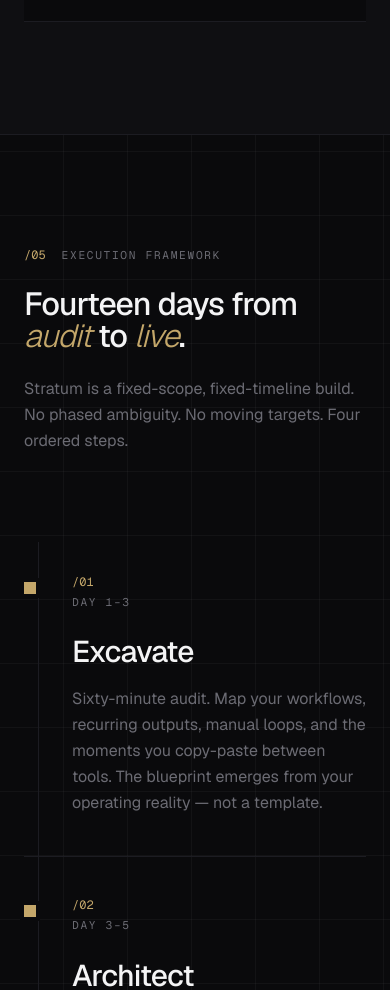
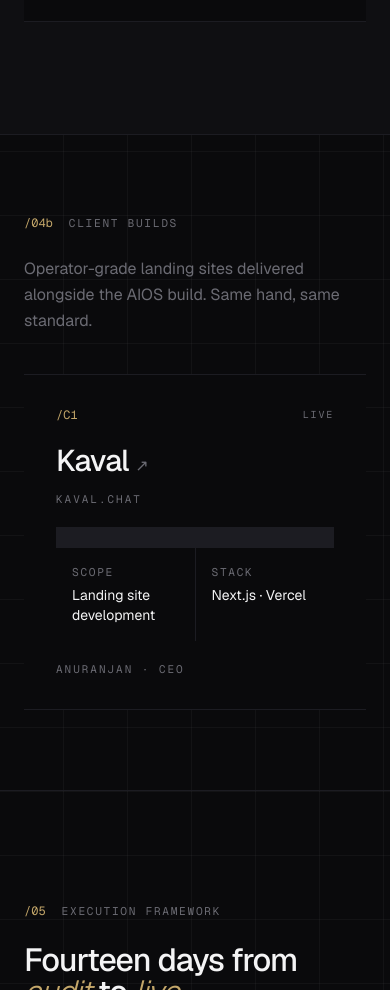
Before and after one commit to Jesseman-418/stratum, a Next.js app: page / in a window 390 px wide. Shown: the part 8360-9350 px from the top of the page. Built offline with nearby package versions, Linux system fonts and the light colour scheme.

Commit message:
Add Clients section crediting Kaval landing site build

```diff
--- a/src/app/page.tsx
+++ b/src/app/page.tsx
@@ -4,6 +4,7 @@
 import { Tiers } from "@/components/tiers";
 import { System } from "@/components/system";
 import { CaseStudy } from "@/components/case-study";
+import { Clients } from "@/components/clients";
 import { Process } from "@/components/process";
 import { Contact } from "@/components/contact";
 import { Footer } from "@/components/footer";
@@ -18,6 +19,7 @@
         <Tiers />
         <System />
         <CaseStudy />
+        <Clients />
         <Process />
         <Contact />
       </main>
--- /dev/null
+++ b/src/components/clients.tsx
@@ -0,0 +1,90 @@
+"use client";
+
+import { motion } from "framer-motion";
+import Link from "next/link";
+
+const clients = [
+  {
+    code: "C1",
+    name: "Kaval",
+    url: "https://kaval.chat",
+    scope: "Landing site development",
+    contact: "Anuranjan · CEO",
+    stack: "Next.js · Vercel",
+    status: "Live",
+  },
+];
+
+export function Clients() {
+  return (
+    <section
+      id="clients"
+      className="hairline-top py-20 md:py-28 px-6 lg:px-10"
+    >
+      <div className="max-w-7xl mx-auto">
+        <div className="grid md:grid-cols-12 gap-6 md:gap-10 mb-10 md:mb-14">
+          <div className="md:col-span-3 flex items-start gap-4">
+            <span className="text-mono text-xs text-accent">/04b</span>
+            <span className="label">Client builds</span>
+          </div>
+          <p className="md:col-span-9 text-base md:text-lg text-muted max-w-2xl leading-relaxed">
+            Operator-grade landing sites delivered alongside the AIOS build.
+            Same hand, same standard.
+          </p>
+        </div>
+
+        <div className="grid md:grid-cols-2 gap-px bg-border hairline-top hairline-bottom">
+          {clients.map((c, i) => (
+            <motion.div
+              key={c.code}
+              initial={{ opacity: 0, y: 16 }}
+              whileInView={{ opacity: 1, y: 0 }}
+              viewport={{ once: true, margin: "-60px" }}
+              transition={{ duration: 0.6, delay: i * 0.08 }}
+              className="bg-background p-8 md:p-10 flex flex-col gap-5"
+            >
+              <div className="flex items-center justify-between">
+                <span className="text-mono text-xs text-accent">/{c.code}</span>
+                <span className="text-mono text-[10px] tracking-[0.18em] uppercase text-muted">
+                  {c.status}
+                </span>
+              </div>
+
+              <Link
+                href={c.url}
+                target="_blank"
+                rel="noopener noreferrer"
+                className="group flex flex-col gap-3"
+              >
+                <h3 className="text-3xl md:text-4xl font-medium tracking-tight group-hover:text-accent transition-colors">
+                  {c.name}{" "}
+                  <span className="text-mono text-base text-muted group-hover:text-accent transition-colors">
+                    ↗
+                  </span>
+                </h3>
+                <span className="text-mono text-[11px] tracking-[0.18em] uppercase text-muted">
+                  {c.url.replace("https://", "")}
+                </span>
+              </Link>
+
+              <div className="hairline-top pt-5 grid grid-cols-2 gap-px bg-border">
+                <div className="bg-background p-4 flex flex-col gap-1">
+                  <span className="label">Scope</span>
+                  <span className="text-sm">{c.scope}</span>
+                </div>
+                <div className="bg-background p-4 flex flex-col gap-1">
+                  <span className="label">Stack</span>
+                  <span className="text-sm">{c.stack}</span>
+                </div>
+              </div>
+
+              <span className="text-mono text-[11px] tracking-[0.18em] uppercase text-muted">
+                {c.contact}
+              </span>
+            </motion.div>
+          ))}
+        </div>
+      </div>
+    </section>
+  );
+}
--- a/src/components/nav.tsx
+++ b/src/components/nav.tsx
@@ -6,6 +6,7 @@
   { label: "Tiers", href: "#tiers" },
   { label: "System", href: "#system" },
   { label: "Case", href: "#case" },
+  { label: "Clients", href: "#clients" },
   { label: "Process", href: "#process" },
   { label: "Initiate", href: "#contact" },
 ];
```
